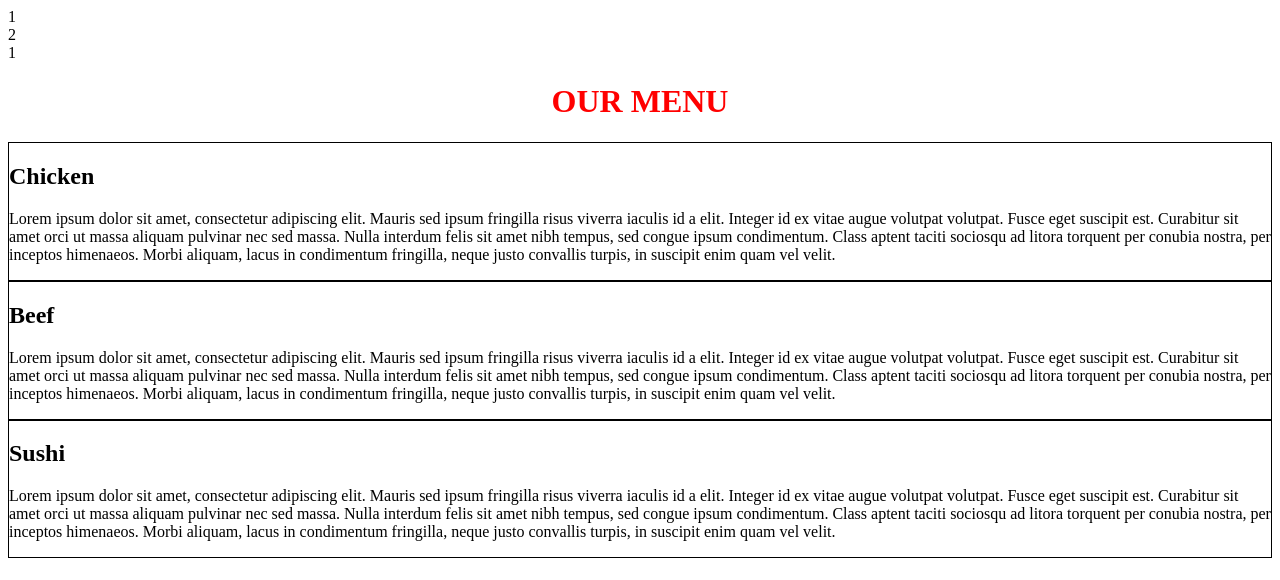
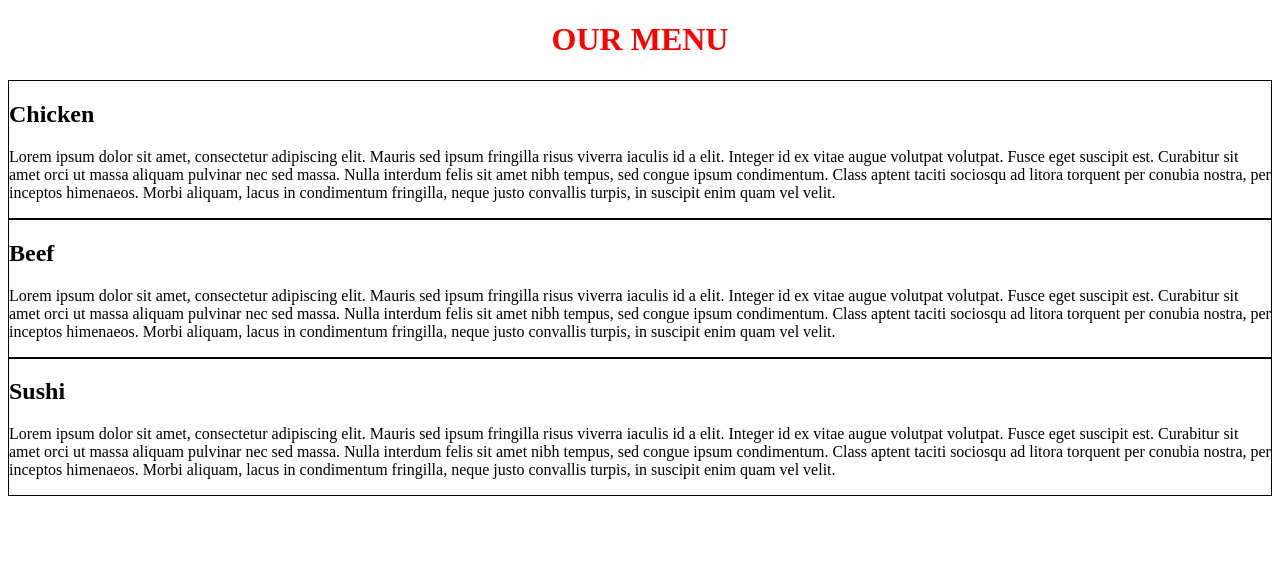
Before and after one commit to jasjotdhaliwal/module2-solution, a plain HTML site: page index.html in a window 1280 px wide. Drawn offline with Linux system fonts and the light colour scheme.

Commit message:
Update index.html

```diff
--- a/index.html
+++ b/index.html
@@ -5,11 +5,7 @@
      <link rel="stylesheet" href="css/style.css">
   </head>
   <body>
-    <div class="row">
-      <div class="col-md-4">1</div>
-      <div class="col-md-4">2</div>
-      <div class="col-md-4">1</div>
-    </div>
+
     <h1>OUR MENU</h1>
 
       <div class="row">
```
